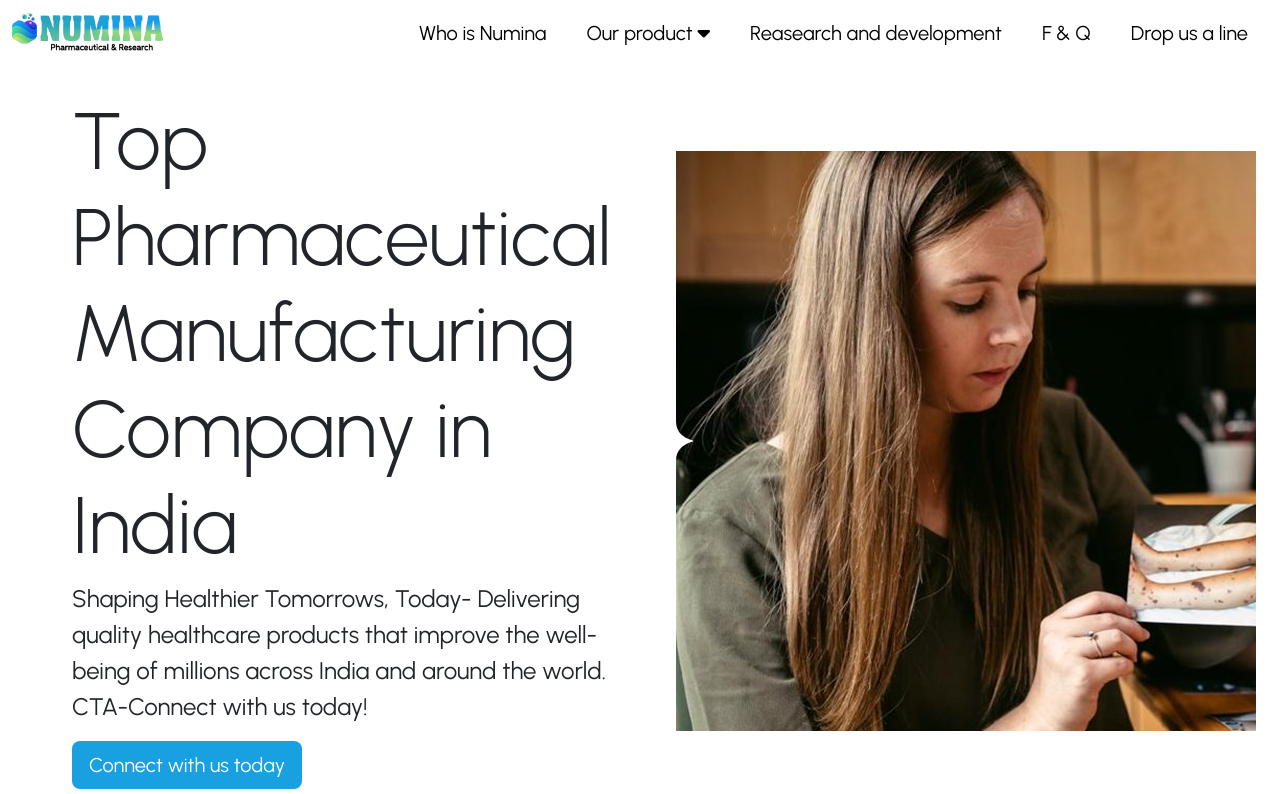
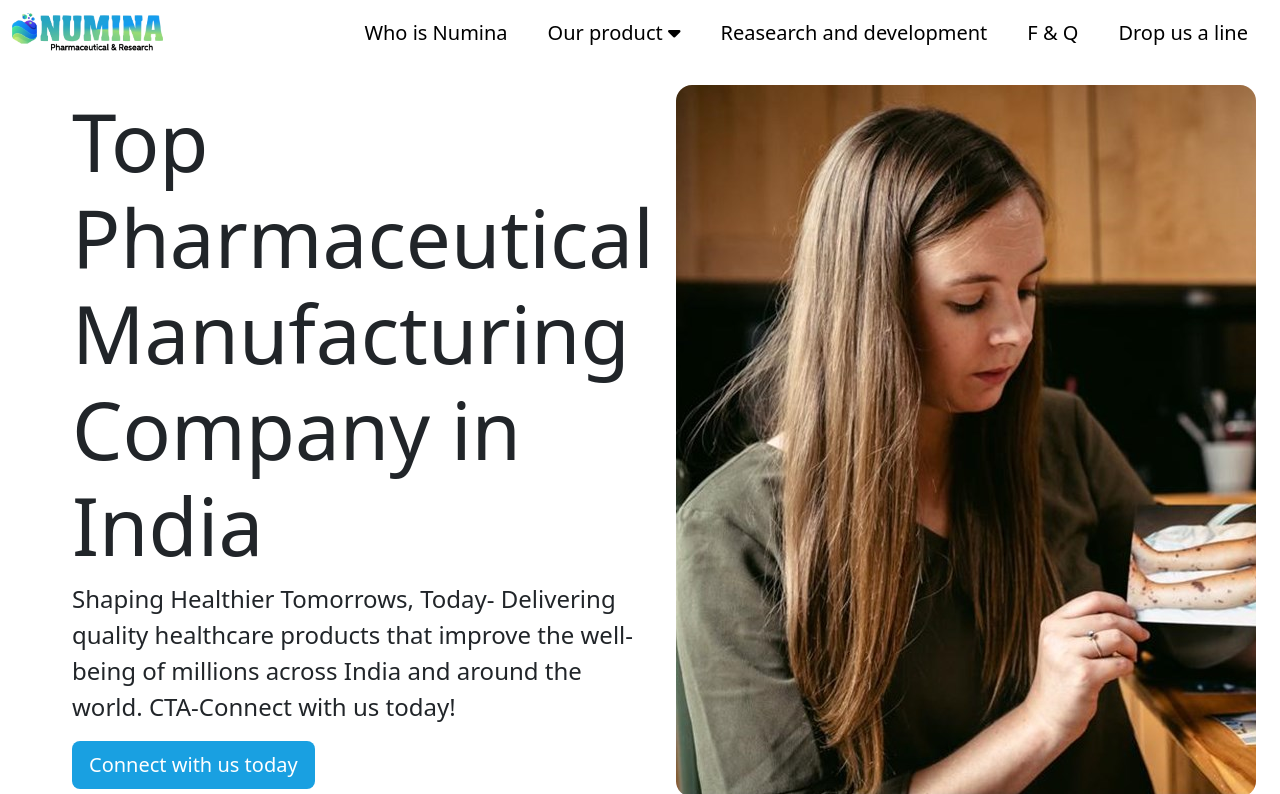
Before and after one commit to InboxTech/numina, a PHP site: page / in a window 1280 px wide. Shown: the top 794 px of the page. Run offline with PHP 8.4, Linux system fonts and the light colour scheme.

Commit message:
font and animation remove

```diff
--- a/index.html
+++ b/index.html
@@ -7,8 +7,6 @@
     <meta charset="utf-8" />
     <meta name="viewport" content="width=device-width, initial-scale=1, shrink-to-fit=no" />
     <!-- links -->
-    <link rel="stylesheet" href="https://fonts.googleapis.com/css2?family=Sora:wght@100..800&display=swap">
-    <link rel="stylesheet" href="https://fonts.googleapis.com/css2?family=Urbanist:ital,wght@0,100..900;1,100..900&display=swap">
     <link rel="stylesheet" href="https://unpkg.com/aos@2.3.1/dist/aos.css">
     <link rel="stylesheet" href="public/css/bootstrap.min.css">
     <link rel="stylesheet" href="public/css/swiper-bundle.min.css" />
@@ -241,9 +239,9 @@
 
             <!------------------------- Section 2 ------------------------->
             <div id="section2">
-                <div class="section2-main">
+                <!-- <div class="section2-main">
                     <video src="public/images/respiratory-syncytial-virus-rsv-science-animation-16x9-gskcom-only.mp4" autoplay muted loop></video>
-                </div>
+                </div> -->
                 <div class="section2-head">
                     <div class="bg-test">
                         <div class="row justify-content-center ">
--- a/public/css/style.css
+++ b/public/css/style.css
@@ -2,9 +2,9 @@
   margin: 0;
   padding: 0;
   box-sizing: border-box;
-  font-family: "Urbanist", sans-serif; /* font style */
-  font-weight: 400;
+  /* font-family: "Noto Sans", sans-serif;  */
   font-style: normal;
+  font-weight: 500;
 }
 :root {
   --primary-color: #19a0e1;
@@ -21,7 +21,7 @@ header{
   background-color: #fff;
   position: fixed;
   top: 0;
-  z-index: 1000;
+  z-index: 10;
 }
 .navbar .navbar-collapse .nav-link {
   margin-inline: 15px;
@@ -113,7 +113,7 @@ header{
 }
 .pinch-img {
   width: 100%; /* Ensure it has a defined initial width */
-  mask-image: url("../images/pinch-left-mask.svg");
+  /* mask-image: url("../images/pinch-left-mask.svg"); */
   mask-size: 100%;
   mask-repeat: no-repeat;
   mask-position: center;
@@ -156,7 +156,7 @@ header{
   z-index: 1;
 }
 
-.bg-test::before {
+/* .bg-test::before {
   background-color: #fff;
   background-size: 100%;
   content: "";
@@ -172,22 +172,22 @@ header{
   transition-delay: 0.2s;
   width: 80px;
   z-index: 2;
-}
+} */
 
-.section2-main {
+/* .section2-main {
   position: absolute;
   top: 0;
   left: 0;
   width: 100%;
   height: 100%;
-  z-index: -1; /* Keep video behind the content */
+  z-index: -1;
 }
 
 .section2-main video {
   width: 100%;
   height: 100%;
-  object-fit: cover; /* Ensures the video covers the entire background */
-}
+  object-fit: cover;
+} */
 
 .section2-body {
   position: relative;
```
